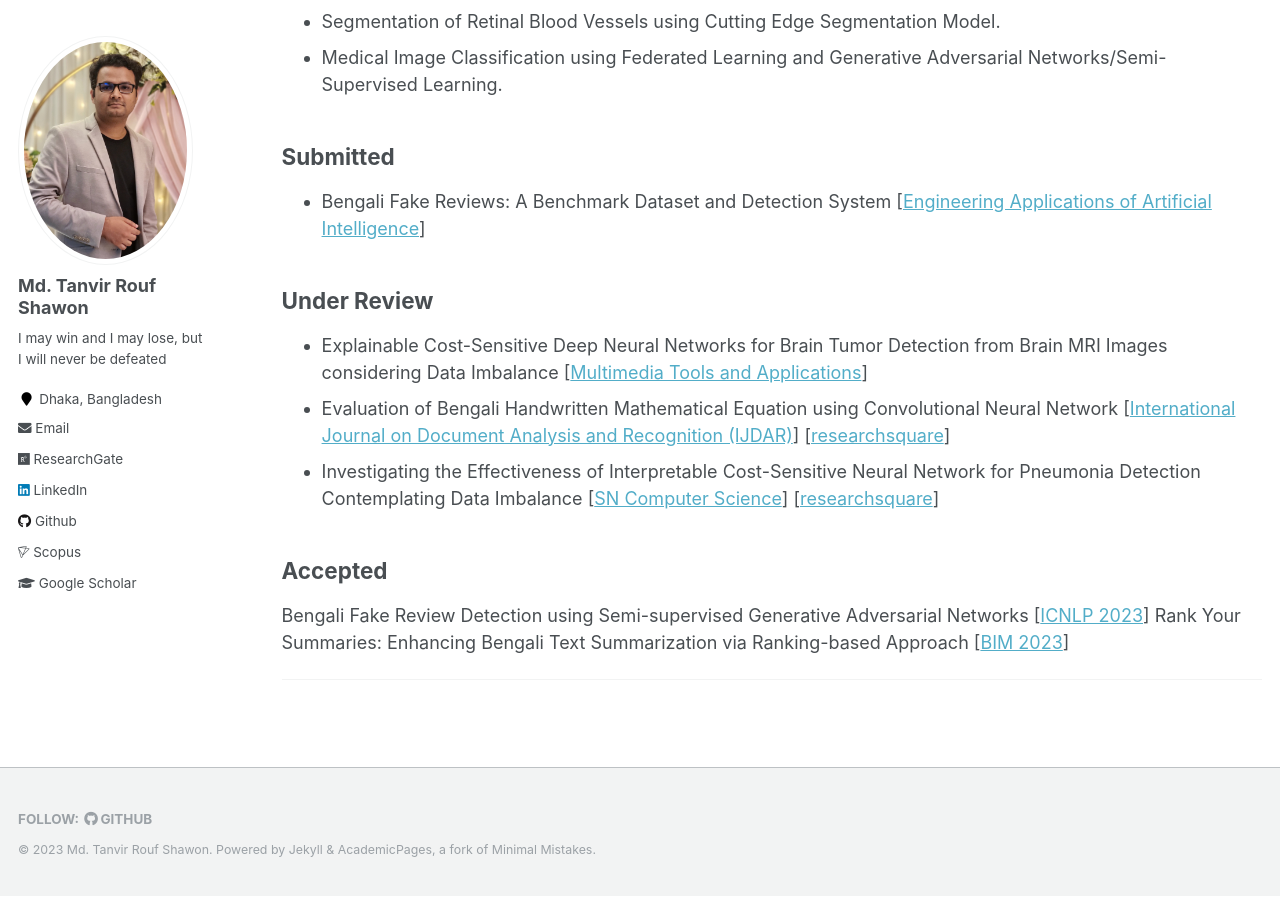
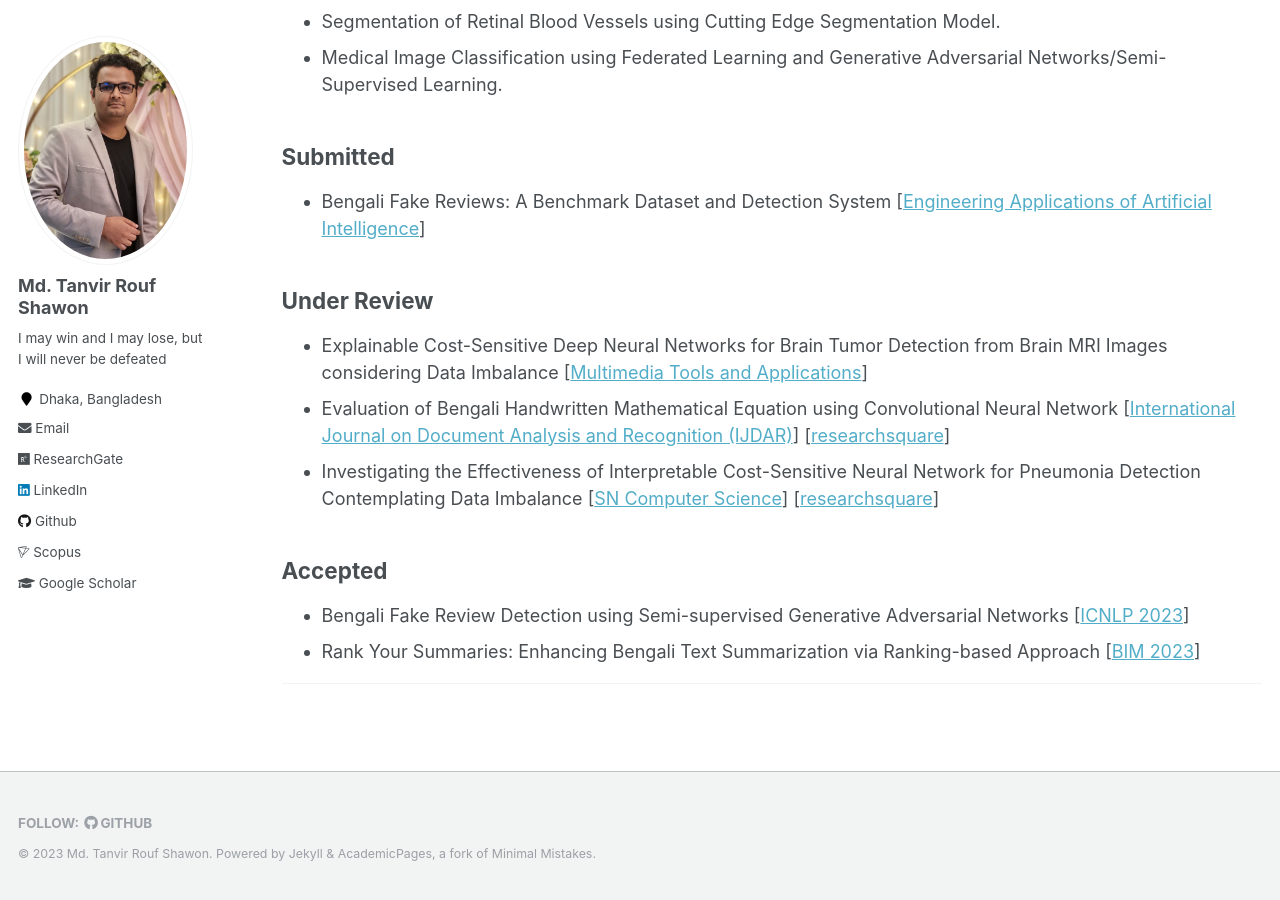
Before and after one commit to shawon-tanvir/shawon-tanvir.github.io, a Jekyll site: the page built from _pages/projects.md, in a window 1280 px wide and 900 px high, scrolled down 703 px. Built offline with Jekyll 4.4.1, drawn with Linux system fonts in a browser that asks for light colours.

```diff
--- a/_pages/projects.md
+++ b/_pages/projects.md
@@ -33,7 +33,7 @@ author_profile: true
 * Investigating the Effectiveness of Interpretable Cost-Sensitive Neural Network for Pneumonia Detection Contemplating Data Imbalance [[SN Computer Science](https://www.springer.com/journal/42979)] [[researchsquare](https://www.researchsquare.com/article/rs-3047442/v1)]
 
 ## Accepted
-Bengali Fake Review Detection using Semi-supervised Generative Adversarial Networks [[ICNLP 2023](http://www.icnlp.net/)]
-Rank Your Summaries: Enhancing Bengali Text Summarization via Ranking-based Approach [[BIM 2023](https://confbim.com/)]
+* Bengali Fake Review Detection using Semi-supervised Generative Adversarial Networks [[ICNLP 2023](http://www.icnlp.net/)]
+* Rank Your Summaries: Enhancing Bengali Text Summarization via Ranking-based Approach [[BIM 2023](https://confbim.com/)]
 
 __________________________________________________
```
